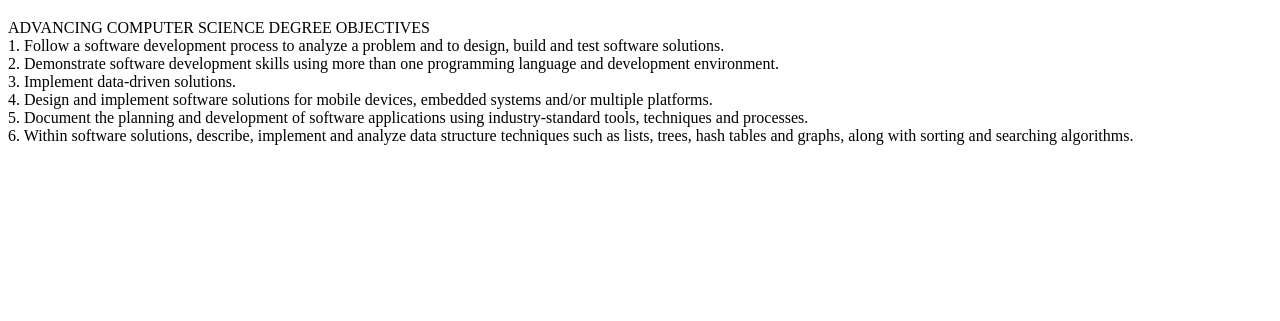
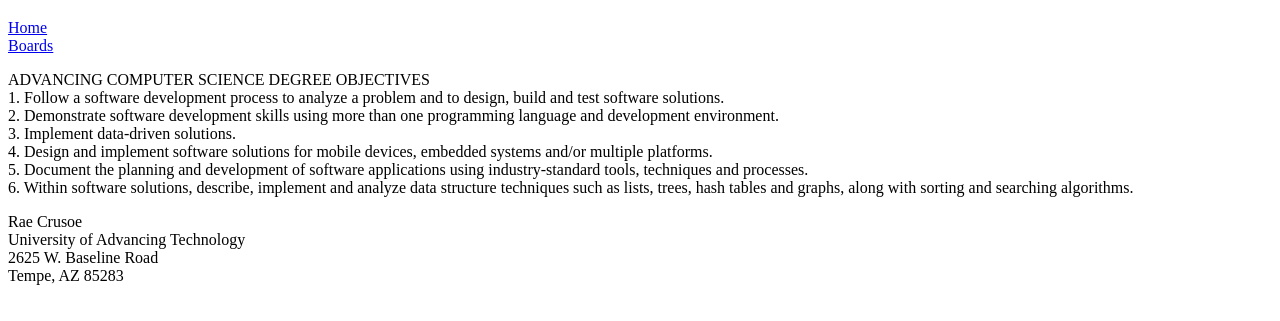
Before and after one commit to mantarae-22/CSC102Fall2024, a plain HTML site: page boards.html in a window 1280 px wide. Shown: the part 61-382 px from the top of the page. Drawn offline with Linux system fonts and the light colour scheme.

Commit message:
Add files via upload

```diff
--- a/boards.html
+++ b/boards.html
@@ -1,4 +1,4 @@
-<!-- Rae Crusoe -->
+<!-- Rae Crusoe 9/24/24-->
 <!DOCTYPE html>
 <html lang="en">
 <head>
@@ -9,6 +9,12 @@
 <body>
     <header>
         <h1>Welcome to my UAT Boards page</h1>
+         <!-- create a nav section to hold the menu -->
+         <nav>
+            <a href="index.html">Home</a>
+            <br>
+            <a href="boards.html">Boards</a>
+         </nav>
     </header>
 
     <p>
@@ -24,6 +30,15 @@
     graphs, along with sorting and searching algorithms.
     </p>
 
-    <footer></footer>
+    <!-- add some personal & UAT info to the footer -->
+    <footer>
+        Rae Crusoe
+        <br>
+        University of Advancing Technology
+        <br>
+        2625 W. Baseline Road
+        <br>
+        Tempe, AZ 85283
+    </footer>
 </body>
 </html>
```
Also changed, not shown: index.html (+15 -2 lines).
